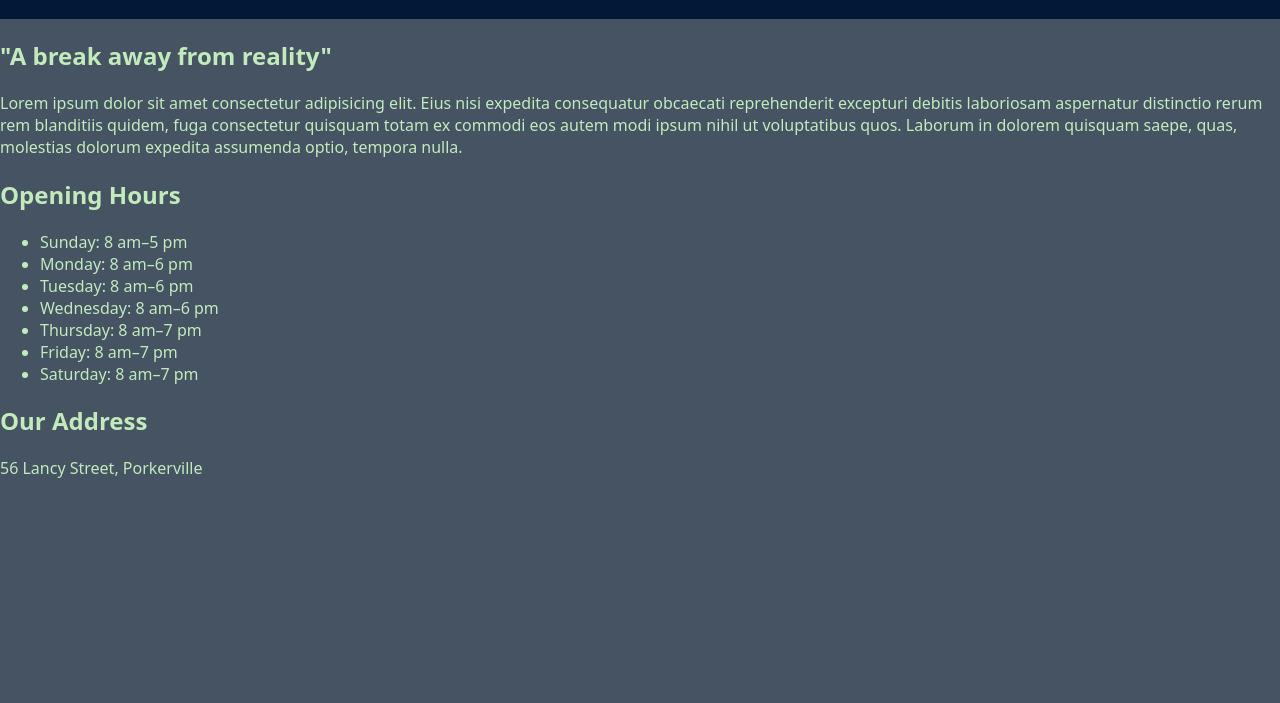
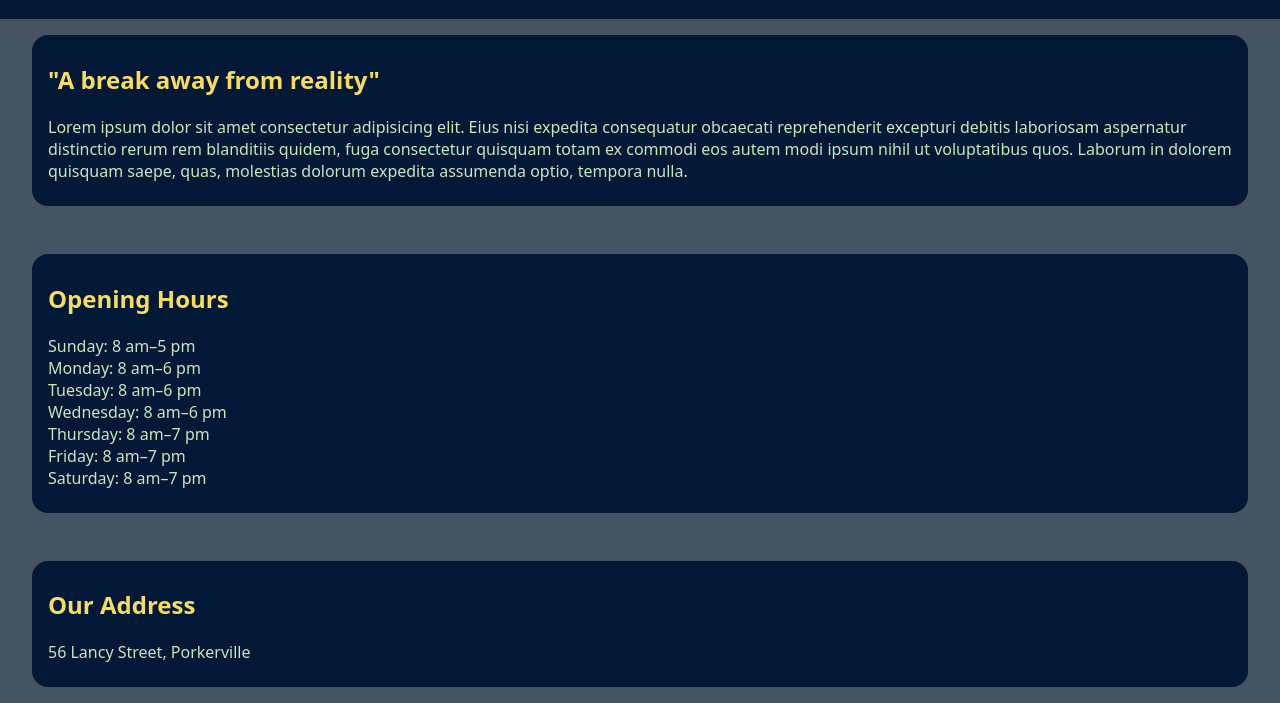
Before and after one commit to dooory/restaurant-page, a website built with webpack: page src/template.html in a window 1280 px wide. Shown: the part 143-846 px from the top of the page. Before the commit the page ends 816 px from the top, so only its background shows below. Built offline with nearby package versions, Linux system fonts and the light colour scheme.

Commit message:
Update main.css

```diff
--- a/src/style/main.css
+++ b/src/style/main.css
@@ -22,6 +22,14 @@ body {
     background-color: rgb(70 83 98);
     color: #c2eabd;
     margin: 0;
+}
+
+li {
+    list-style: none;
+}
+
+ul {
+    padding: 0;
 }
 
 header {
@@ -58,3 +66,34 @@ header {
 #pageHeader > .title {
     color: #c2eabd;
 }
+
+#content {
+    margin: 0 1rem;
+    padding: 1rem;
+}
+
+#content > div > div {
+    background-color: rgb(1, 25, 54);
+    border-radius: 1rem;
+    padding: 0.5rem 1rem;
+}
+
+#content > div > div {
+    margin: 3rem 0;
+}
+
+#content > div > div:only-child {
+    margin: 0;
+}
+
+#content > div > div:first-child {
+    margin-top: 0;
+}
+
+#content > div > div:last-child {
+    margin-bottom: 0;
+}
+
+#content h2 {
+    color: rgb(249 220 92);
+}
```
